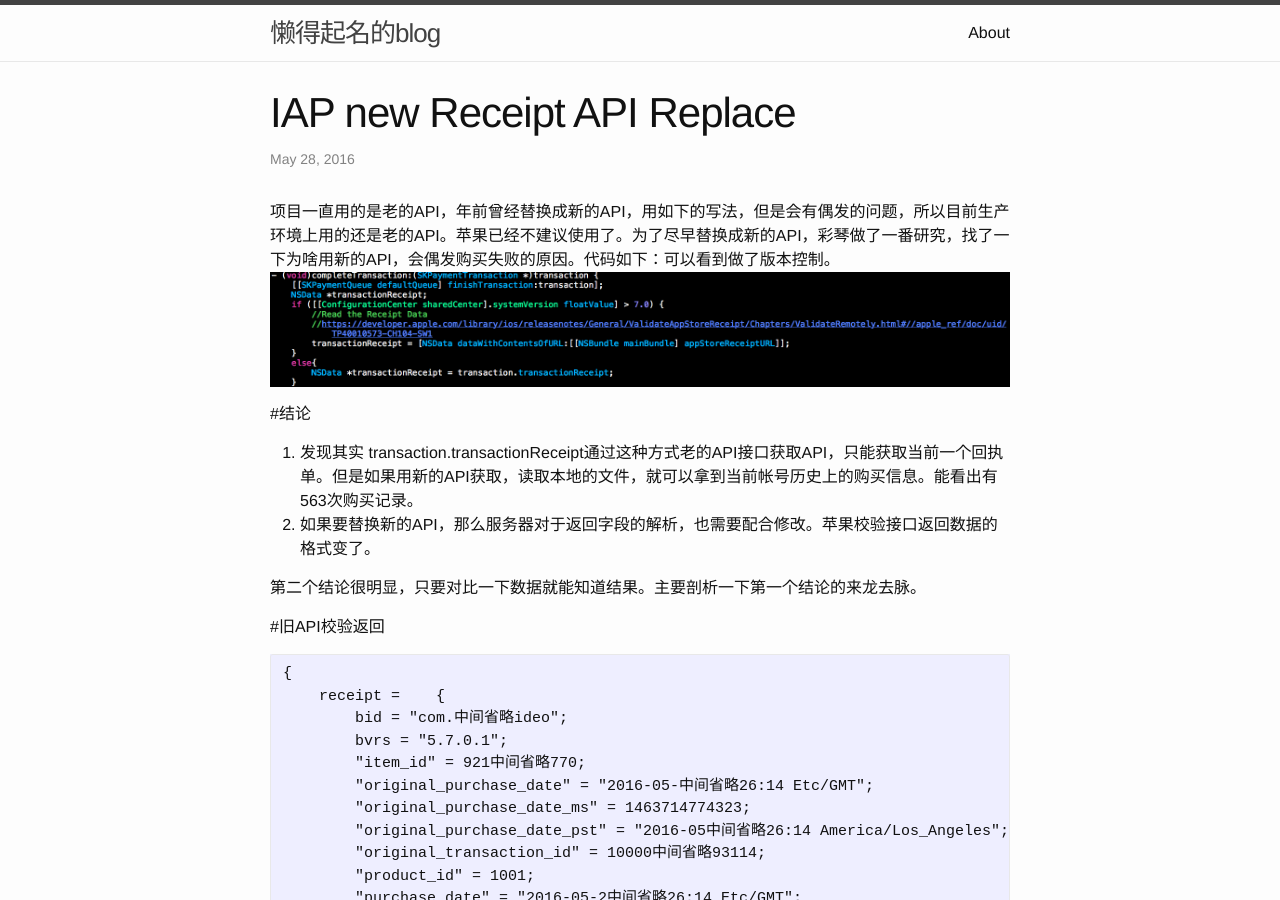
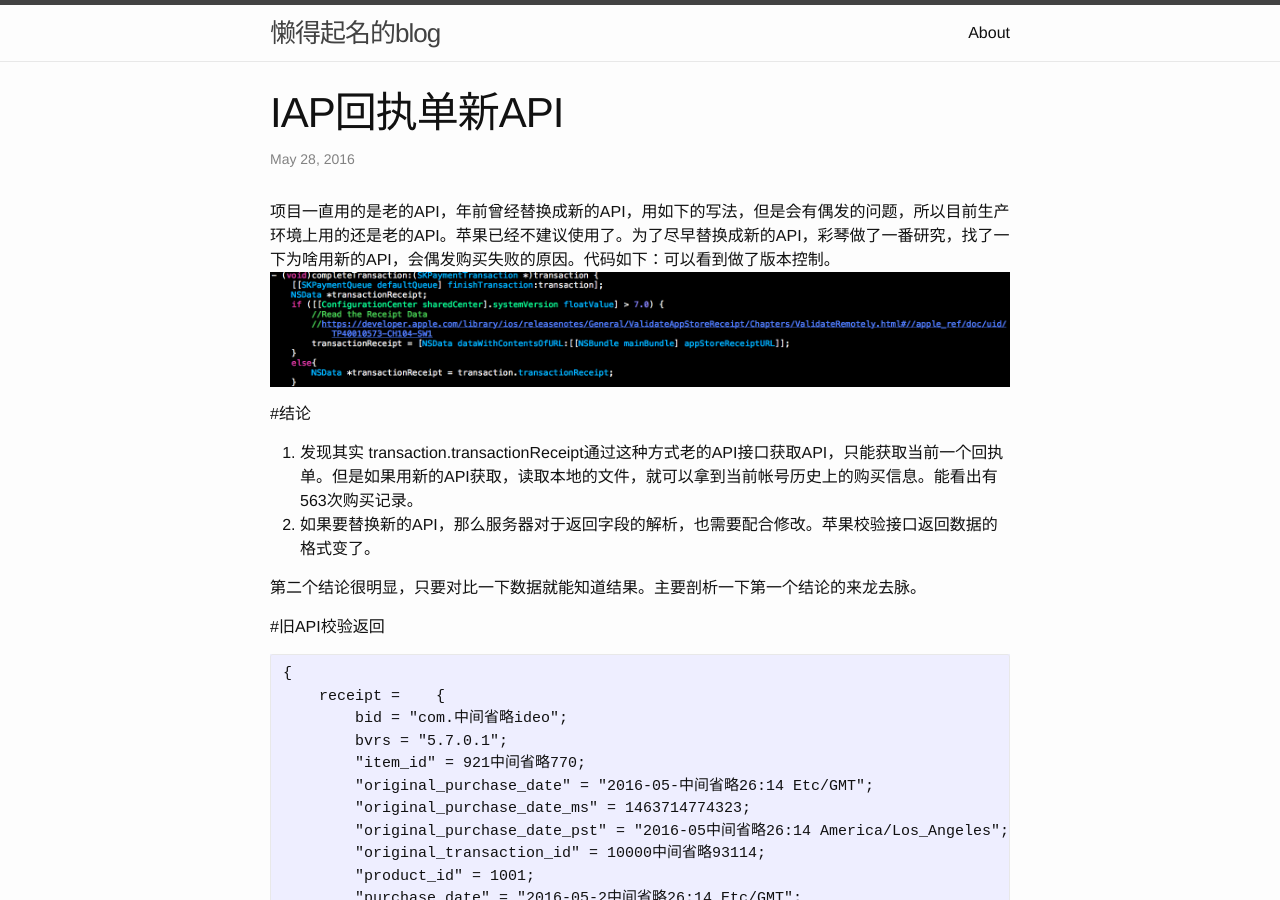
Before and after one commit to toolazytoname/toolazytoname.github.io, a Jekyll site: the page built from _posts/2016-05-28-iap-new-receipt-api-replace.markdown, in a window 1280 px wide and 900 px high. Built offline with Jekyll 4.4.1, drawn with Linux system fonts in a browser that asks for light colours.

Commit message:
改变title

```diff
--- a/_posts/2016-05-28-iap-new-receipt-api-replace.markdown
+++ b/_posts/2016-05-28-iap-new-receipt-api-replace.markdown
@@ -1,9 +1,10 @@
 ---
 layout: post
-title:  "IAP new Receipt API Replace"
+title:  "IAP回执单新API"
 date:   2016-05-28 14:18:32 +0800
 categories: iOS
 ---
+
 
 
 项目一直用的是老的API，年前曾经替换成新的API，用如下的写法，但是会有偶发的问题，所以目前生产环境上用的还是老的API。苹果已经不建议使用了。为了尽早替换成新的API，彩琴做了一番研究，找了一下为啥用新的API，会偶发购买失败的原因。代码如下：可以看到做了版本控制。
```
